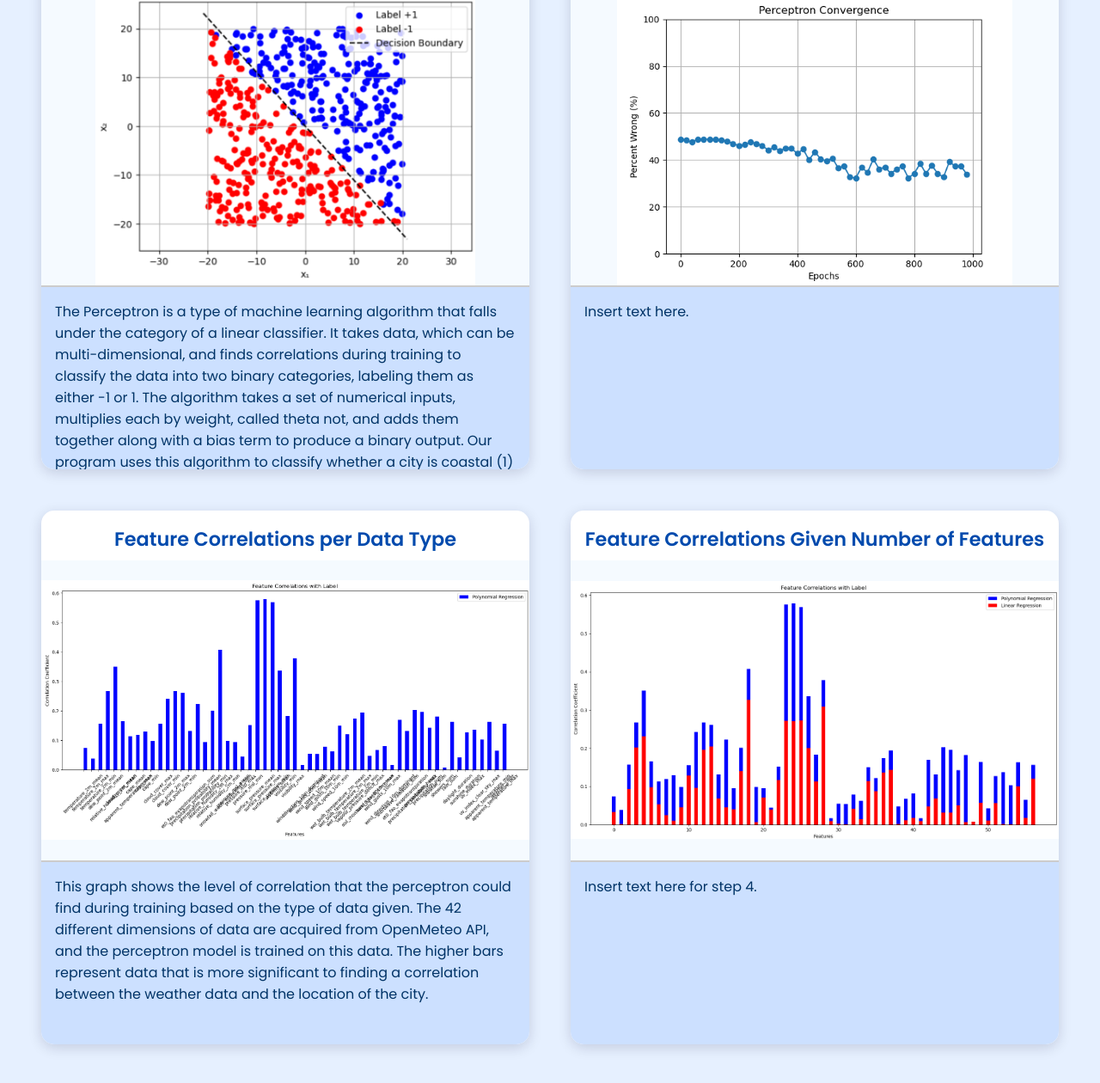
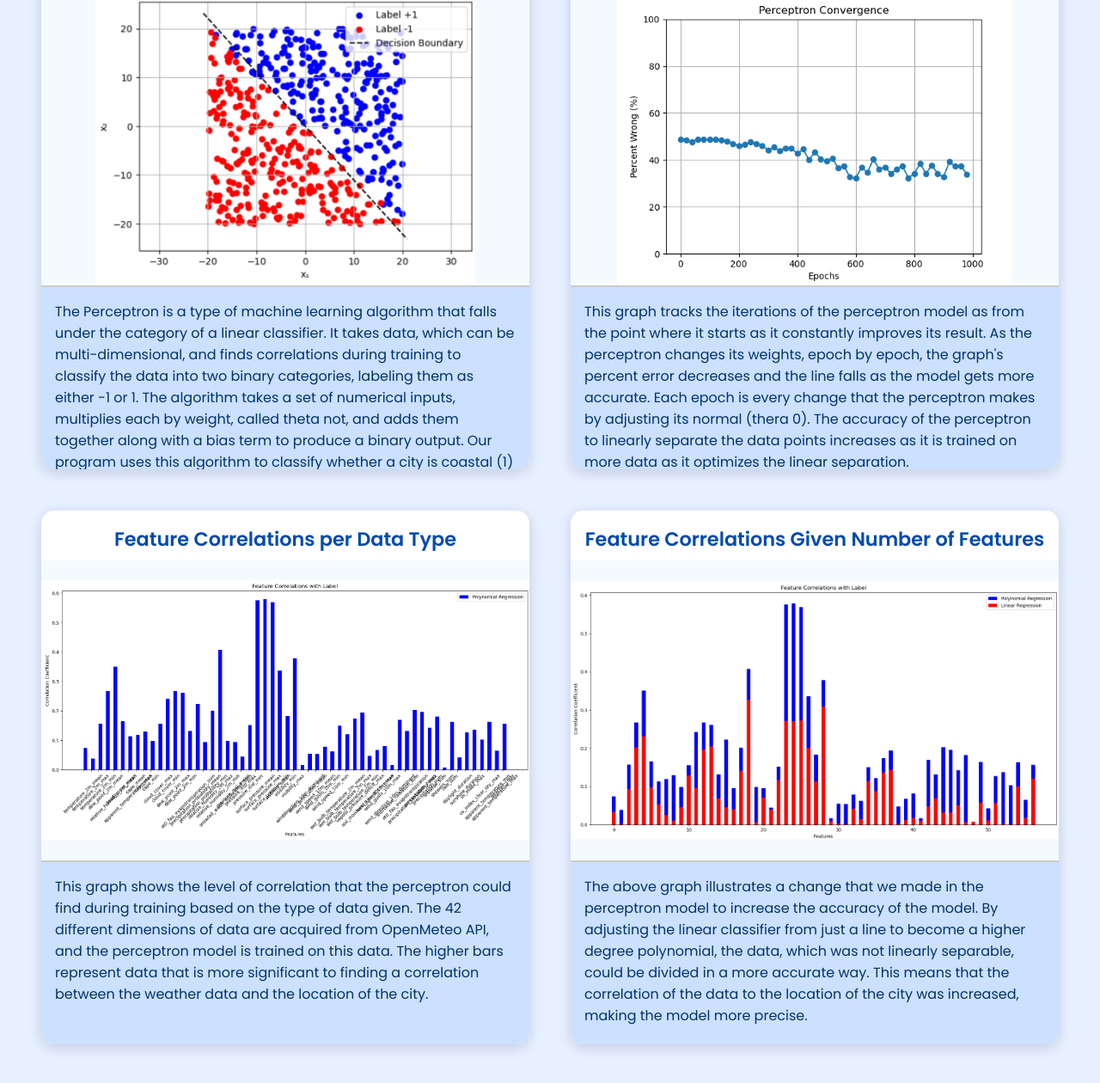
Before and after one commit to DaCodingBeast/ProjectCoastle, a plain HTML site: page docs/howItWorks.html in a window 1280 px wide. Shown: the part 206-1466 px from the top of the page at 86% size. Drawn offline with Linux system fonts and the light colour scheme.

Commit message:
Added some Text
6

```diff
--- a/docs/howItWorks.html
+++ b/docs/howItWorks.html
@@ -156,7 +156,7 @@
     <div class="image-box">
       <img src="convergence.jpg" alt="Step 2">
     </div>
-    <div class="text-box">Insert text here.</div>
+    <div class="text-box">This graph tracks the iterations of the perceptron model as from the point where it starts as it constantly improves its result. As the perceptron changes its weights, epoch by epoch, the graph's percent error decreases and the line falls as the model gets more accurate.  Each epoch is every change that the perceptron makes by adjusting its normal (thera 0). The accuracy of the perceptron to linearly separate the data points increases as it is trained on more data as it optimizes the linear separation. </div>
   </div>
 
   <div class="card">
@@ -172,7 +172,7 @@
     <div class="image-box">
       <img src="Correlations2.jpg" alt="Step 4">
     </div>
-    <div class="text-box">Insert text here for step 4.</div>
+    <div class="text-box">The above graph illustrates a change that we made in the perceptron model to increase the accuracy of the model. By adjusting the linear classifier from just a line to become a higher degree polynomial, the data, which was not linearly separable, could be divided in a more accurate way. This means that the correlation of the data to the location of the city was increased, making the model more precise.</div>
   </div>
 </main>
 </body>
```
